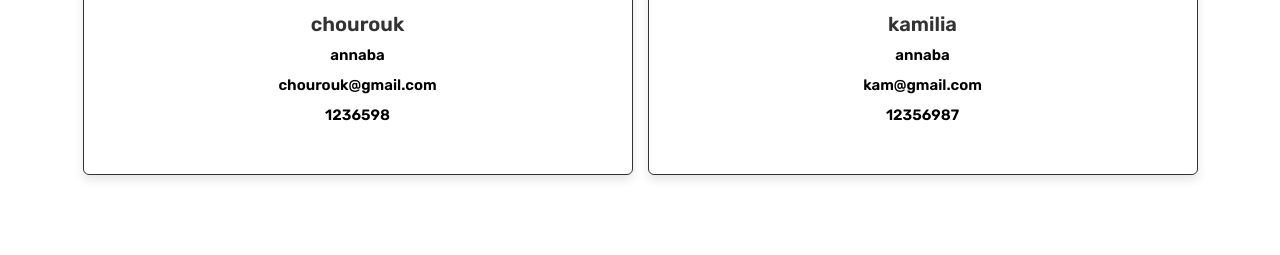
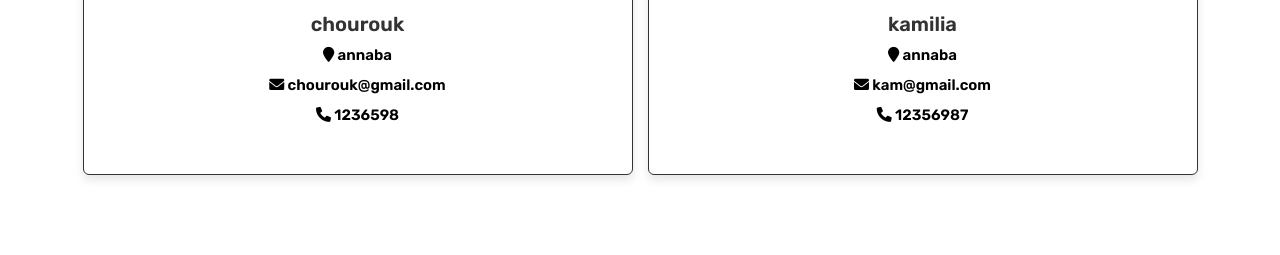
Before and after one commit to chouroukA50/Djilani_chourouk_Bousba_rania-, a PHP site: page /donneurs.php in a window 1280 px wide. Shown: the part 1135-1390 px from the top of the page. Run offline with PHP 8.4, Linux system fonts and the light colour scheme; data comes from the database, SQL or seed files in the repository.

Commit message:
Update donneurs.php

```diff
--- a/donneurs.php
+++ b/donneurs.php
@@ -56,11 +56,11 @@
 
 
       <h1 class="name"><?php echo $result['name']; ?></h1>
-      <h1 class="adress"><?php echo $result['adress']; ?></h1>
+      <h1 class="adress"> <i class="fa fa-map-marker info"></i>   <?php echo $result['adress']; ?></h1>
       <br>
-      <h1 class="email"><?php echo $result['email']; ?></h1>
+      <h1 class="email"> <i class="fa fa-envelope info"> </i>    <?php echo $result['email']; ?></h1>
       <br>
-      <h1 class="numero"><?php echo $result['numero']; ?></h1>
+      <h1 class="numero"> <i class="fa fa-phone info"></i>    <?php echo $result['numero']; ?></h1>
 
 
 
```
